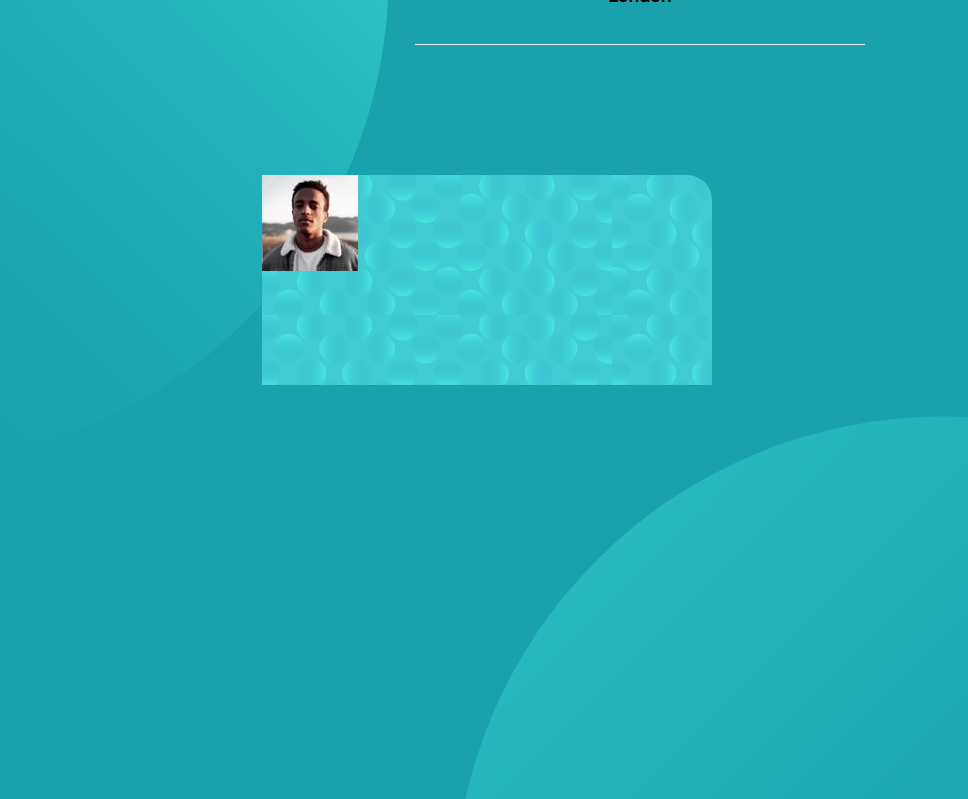
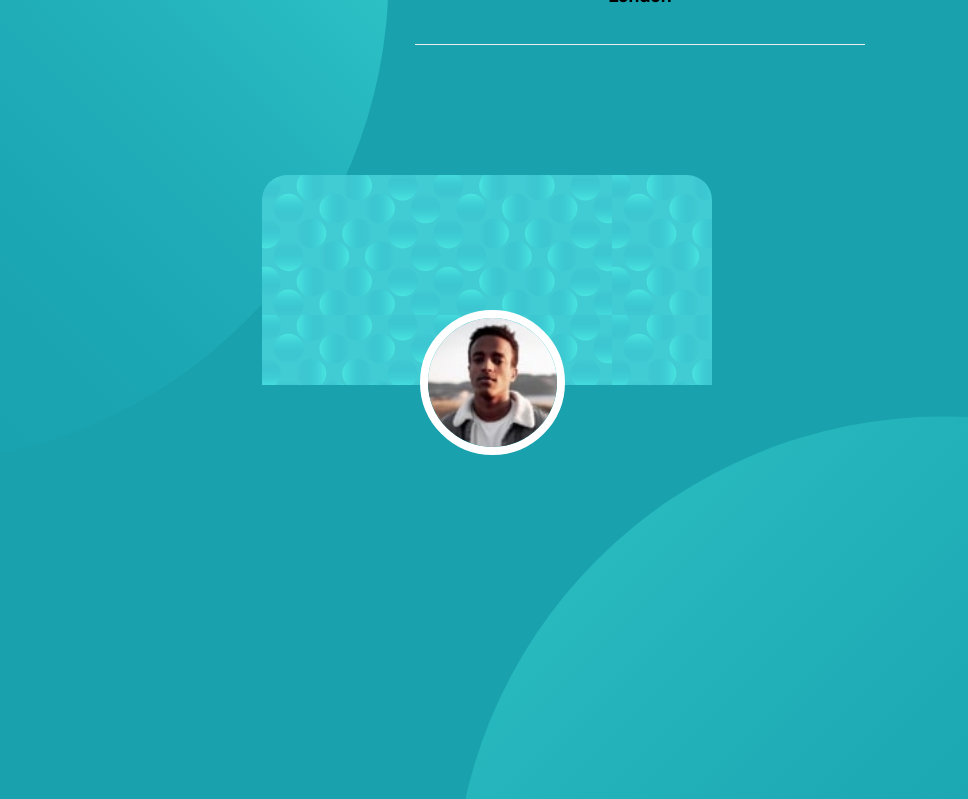
Before and after one commit to OliverVukovic/QuantoxW2-ProfileCard, a plain HTML site: page index.html in a window 1280 px wide. Shown: the top 799 px of the page, without its empty margins (225-1193 px from the left). Drawn offline with Linux system fonts and the light colour scheme.

Commit message:
css image modification

```diff
--- a/style.css
+++ b/style.css
@@ -55,6 +55,16 @@ body {
     flex-direction: column;
 }
 
+img {
+    width: 145px;
+    border: 8px solid transparent;
+    border-radius: 50%;
+    border-color: white;
+    margin-top: 30%;
+    margin-left: 35%;
+    margin-right: 35%;
+ }
+
 .content-1 {
     background-image: url("images/bg-pattern-card.svg");
     border-top-left-radius: 25px;
```
